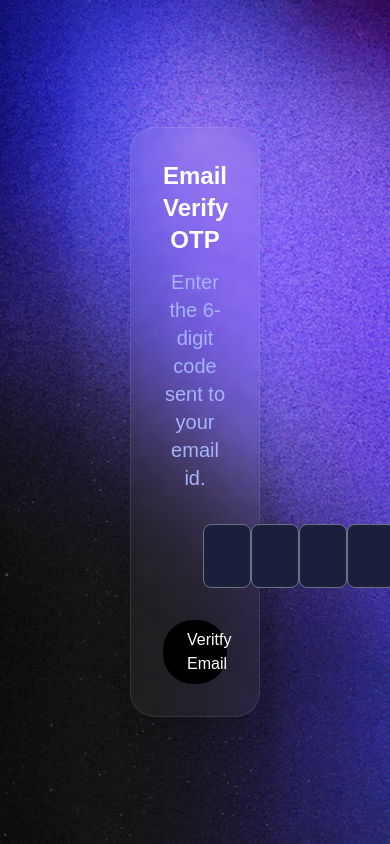
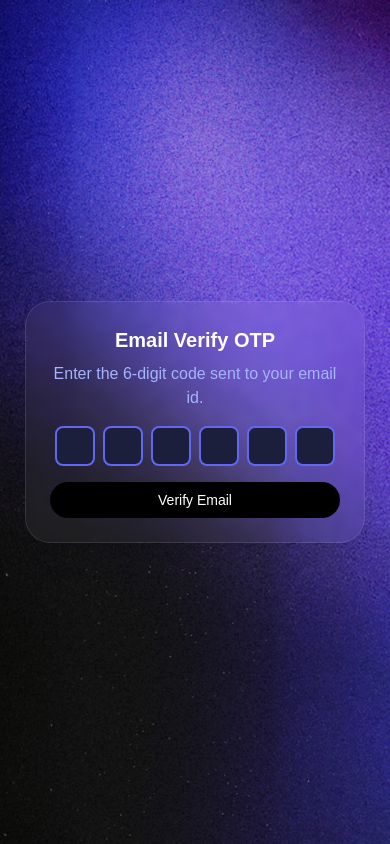
Before and after one commit to Nissorn/FeelVerse, a React (Vite) app in the folder client/: page /email-verify in a window 390 px wide. Built offline with nearby package versions, Linux system fonts and the light colour scheme; a web font is replaced by a local one.

Commit message:
fix game problem

```diff
--- a/client/src/auth/EmailVerify.jsx
+++ b/client/src/auth/EmailVerify.jsx
@@ -65,23 +65,28 @@ const EmailVerify =()=>{
     }
 
     return(
-        <div className="flex min-h-screen items-center justify-center">
-            <div className='glass-card p-8 w-1/3'>
-                <h1 className='text-white font-semibold text-2xl text-center '>Email Verify OTP</h1>
-                <p className='mt-3 text-center text-xl mb-6 text-indigo-300'>Enter the 6-digit code sent to your email id.</p>
+        <div className='flex min-h-screen items-center justify-center p-4 bg-black/10'>
+            <div className='glass-card p-6 sm:p-8 md:p-10 w-[95%] sm:w-[80%] md:w-[70%] lg:w-[60%] xl:w-[50%] max-w-lg mx-auto'>
+                <h1 className='text-white font-semibold text-xl sm:text-2xl text-center'>Email Verify OTP</h1>
+                <p className='mt-2 sm:mt-3 text-center text-base sm:text-lg md:text-xl mb-4 sm:mb-6 text-indigo-300'>Enter the 6-digit code sent to your email id.</p>
 
-                <div className='flex justify-between my-8 px-10' onPaste={handlePaste}>
+                <div className='flex justify-center gap-2 sm:gap-4 my-4 sm:my-6 md:my-8 max-w-md mx-auto' onPaste={handlePaste}>
                     {Array(6).fill(0).map((_,index)=>(
-                        <input type='text' maxLength='1' key={index} required className='w-12  h-16 bg-space-blue  text-center text-xl rounded-lg'
-                        ref={e=> inputRefs.current[index]=e}
-                        onInput={(e) => handleInput(e,index)}
-                        onKeyDown={(e)=> handleKey(e,index)}
+                        <input
+                            type='text'
+                            maxLength='1'
+                            key={index}
+                            required
+                            className='w-10 sm:w-12 md:w-14 h-10 sm:h-12 md:h-14 bg-space-blue text-white text-center text-lg sm:text-xl md:text-2xl rounded-lg border-2 border-indigo-500 focus:border-indigo-400 focus:outline-none focus:ring-2 focus:ring-indigo-400 transition-all'
+                            ref={e=> inputRefs.current[index]=e}
+                            onInput={(e) => handleInput(e,index)}
+                            onKeyDown={(e)=> handleKey(e,index)}
                         />
                     ))}
                 </div>
 
-                <button type="submit" className="space-button w-full hover:nebula-glow " onClick={handlesubmit}>
-                    Veritfy Email
+                <button type="submit" className="space-button w-full hover:nebula-glow text-sm sm:text-base" onClick={handlesubmit}>
+                    Verify Email
                 </button>
             </div>
         </div>
--- a/client/src/auth/Register.jsx
+++ b/client/src/auth/Register.jsx
@@ -47,7 +47,7 @@ const Register = () => {
           name: formData.name,
           email: formData.email,
           password: formData.password,
-        },{ withCredentials: true });
+        });
 
         if(data.success){
           navigate('/email-verify',{state:formData.email})
@@ -63,12 +63,12 @@ const Register = () => {
     <div className="flex min-h-screen items-center justify-center flex-col mt-[-5vh]">
       <h2 className="register-title text-gradient text-3xl font-bold mb-12 mt-[-2rem]">Join the space</h2>
       {/* Glass Card Container */}
-      <div className="glass-card p-8 w-[85vw] h-[70vh] max-w-md relative">
+      <div className="glass-card p-8 w-[85vw] h-[75vh] max-w-md relative">
         {/* Black box container*/}
-        <div className='w-[85%] max-w-[336px] h-[33vh] bg-black border border-[#50F] rounded-[20px] absolute -bottom-10 left-1/2 transform -translate-x-1/2 flex items-center justify-center transition-all duration-300'>
+        <div className='w-[85%] max-w-[336px] h-[30vh] bg-black border border-[#50F] rounded-[20px] absolute -bottom-8 left-1/2 transform -translate-x-1/2 flex flex-col items-center justify-center gap-6 transition-all duration-300'>
           <h1 className='text-[#4117FF] text-xl'>"Already have account?"</h1>
           <Link to="/Login">
-            <button className="absolute bottom-5 left-1/2 transform -translate-x-1/2 px-20 py-2 bg-white text-black rounded-full hover:bg-space-star transition-colors">
+            <button className="px-20 py-2 bg-white text-black rounded-full hover:bg-space-star transition-colors">
                 Yes
             </button>
           </Link>
--- a/client/src/components/Note.jsx
+++ b/client/src/components/Note.jsx
@@ -78,14 +78,6 @@ const Note = () => {
     setText(e.target.value);
   };
 
-  const CloseModalEdit=(e)=>{
-    setIsModalEdit(false);
-    setSelectedEmoji('');
-    setSelectedscore(0);
-    setText('');
-    setShowEmojis(false);
-  }
-
   const handleTurnInClick = async (e) => {
       e.stopPropagation();
       if (!datevalue || !text || !selectedEmoji) {
@@ -106,14 +98,14 @@ const Note = () => {
             note: text,           // Note text
             emoji: selectedEmoji, // Selected emoji
             mood: selectedmood,   // Selected mood
-            score: selectedscore, // Selected score// Ensure the session or cookie is used
-            idobj: idtarget
-          },{withCredentials: true });
+            score: selectedscore, // Selected score
+            withCredentials: true // Ensure the session or cookie is used
+        },{params: { idobj: idtarget }});
 
         console.log("Response:", data);
 
         if (data.success) {
-            // alert("Note saved successfully!");
+            alert("Note saved successfully!");
             // Reset state values after success
             setValue(null);
             setSelectedEmoji('');
@@ -121,7 +113,6 @@ const Note = () => {
             setText('');
             setShowEmojis(false);
             listday();
-            CloseModalEdit();
         } else {
             alert("Error: " + data.message || 'Something went wrong');
         }
@@ -135,6 +126,13 @@ const Note = () => {
     setShowEmojis(!showEmojis);
   };
 
+  const CloseModalEdit=(e)=>{
+    setIsModalEdit(false);
+    setSelectedEmoji('');
+    setSelectedscore(0);
+    setText('');z
+    setShowEmojis(false);
+  }
     const handleEmojiSelect = (emoji,name,score) => {
     setSelectedEmoji(emoji);
     setSelectedmood(name);
@@ -239,15 +237,6 @@ const Note = () => {
         <div className="text-white text-lg font-medium">
           {formatDate(date)}
         </div>
-        <button
-          className="w-10 h-10 rounded-full bg-white/20 hover:bg-white/30 backdrop-blur-sm
-                     flex flex-col items-center justify-center gap-1 p-2 transition-all duration-300 hover:scale-110"
-          aria-label="Menu"
-        >
-          <span className="w-4 h-[2px] bg-white"></span>
-          <span className="w-4 h-[2px] bg-white"></span>
-          <span className="w-4 h-[2px] bg-white"></span>
-        </button>
       </div>
 
       <div>
--- a/client/src/components/Solar.jsx
+++ b/client/src/components/Solar.jsx
@@ -83,7 +83,6 @@ const Solar = () => {
   };
 
   const handleDayClick = (date) => {
-    // Navigate to the Note page with the selected date as a parameter
     navigate(`/note/${date}`);
   };
 
@@ -170,15 +169,7 @@ const Solar = () => {
         >
           <span className="text-2xl text-white">←</span>
         </button>
-        <button
-          className="w-10 h-10 rounded-full bg-white/20 hover:bg-white/30 backdrop-blur-sm
-                     flex flex-col items-center justify-center gap-1 p-2 transition-all duration-300 hover:scale-110"
-          aria-label="Menu"
-        >
-          <span className="w-4 h-[2px] bg-white"></span>
-          <span className="w-4 h-[2px] bg-white"></span>
-          <span className="w-4 h-[2px] bg-white"></span>
-        </button>
+
       </div>
       {/* Main display area with circles */}
       <div className="relative w-full max-w-[1200px] h-[600px] flex items-center justify-center mb-8 px-4 sm:px-8 md:px-12">
@@ -306,9 +297,9 @@ const Solar = () => {
                   <div className="mt-4 sm:mt-8 w-full max-w-md bg-black/30 backdrop-blur-md rounded-xl p-4 sm:p-6 text-white max-h-[40vh] sm:max-h-[50vh] overflow-y-auto">
                   <div className="animate-fadeIn">
                     <h3 className="text-lg sm:text-xl font-bold mb-2 sm:mb-4">Mood Summary for {circles[selectedCircle - 1].month}</h3>
-                    <p className="text-white/80 mb-2 sm:mb-4 text-sm sm:text-base">This is where the mood summary data from the backend will be displayed.</p>
+                    {/* <p className="text-white/80 mb-2 sm:mb-4 text-sm sm:text-base">This is where the mood summary data from the backend will be displayed.</p> */}
                     <div className="p-3 sm:p-4 bg-white/10 rounded-lg">
-                      <p className="italic text-white/60 text-xs sm:text-sm">Example data (will be replaced with real data from backend):</p>
+                      {/* <p className="italic text-white/60 text-xs sm:text-sm">Example data (will be replaced with real data from backend):</p> */}
                       <ul className="mt-2 space-y-1 sm:space-y-2 text-sm sm:text-base">
                         <li className="flex justify-between">
                           <span>Dominant Mood:</span>
@@ -340,7 +331,7 @@ const Solar = () => {
                   <div className="mt-4 sm:mt-8 w-full max-w-md bg-black/30 backdrop-blur-md rounded-xl p-4 sm:p-6 text-white max-h-[40vh] sm:max-h-[50vh] overflow-y-auto">
                   <div className="animate-fadeIn">
                     <h3 className="text-lg sm:text-xl font-bold mb-2 sm:mb-4">Star List for {circles[selectedCircle - 1].month}</h3>
-                    <p className="text-white/80 mb-2 sm:mb-4 text-xs sm:text-sm">Calendar view of all days in this month. Each day can display mood data from the backend.</p>
+                    <p className="text-white/0 mb-2 sm:mb-4 text-xs sm:text-sm">Calendar view of all days in this month. Each day can display m</p>
 
                     {/* Calendar grid - Made responsive for small screens */}
                     <div className="grid grid-cols-7 gap-1 sm:gap-2 mt-2 sm:mt-4">
@@ -382,7 +373,7 @@ const Solar = () => {
                       })}
                     </div>
 
-                    <p className="mt-4 sm:mt-6 text-xs sm:text-sm text-white/60 italic">Note: This is placeholder data. In the future, this will display real mood data for each day from the backend.</p>
+                    {/* <p className="mt-4 sm:mt-6 text-xs sm:text-sm text-white/60 italic">Note: This is placeholder data. In the future, this will display real mood data for each day from the backend.</p> */}
                   </div>
               </div>
                 )}
```
Also changed, not shown: client/src/auth/Login.jsx (+39 -27 lines).
